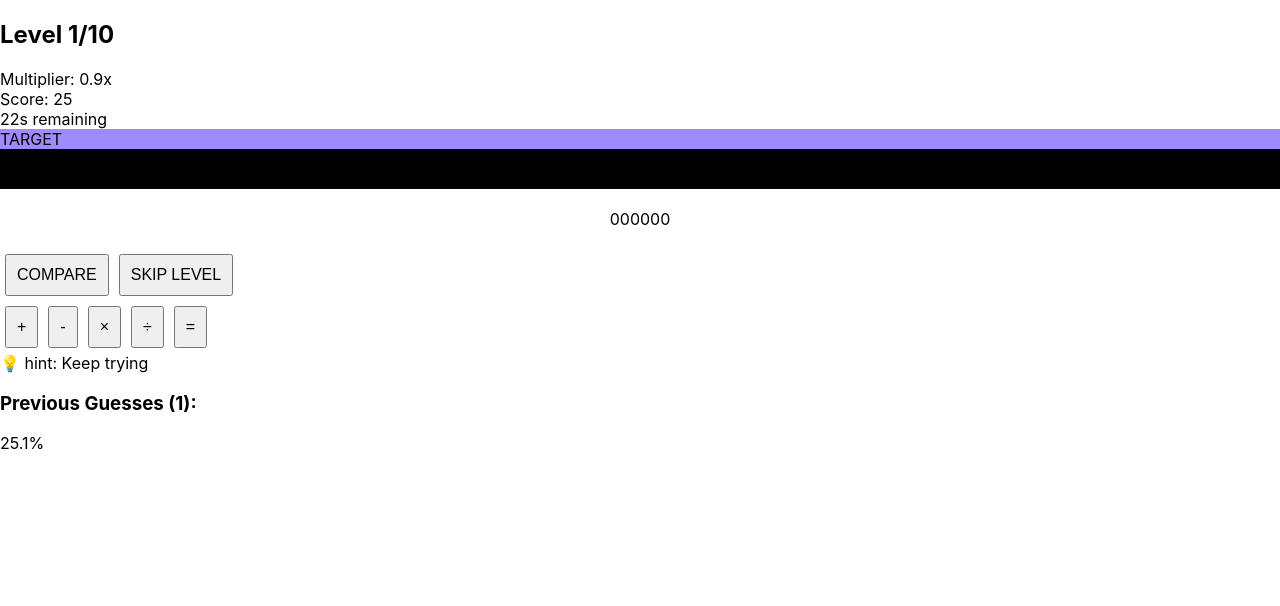
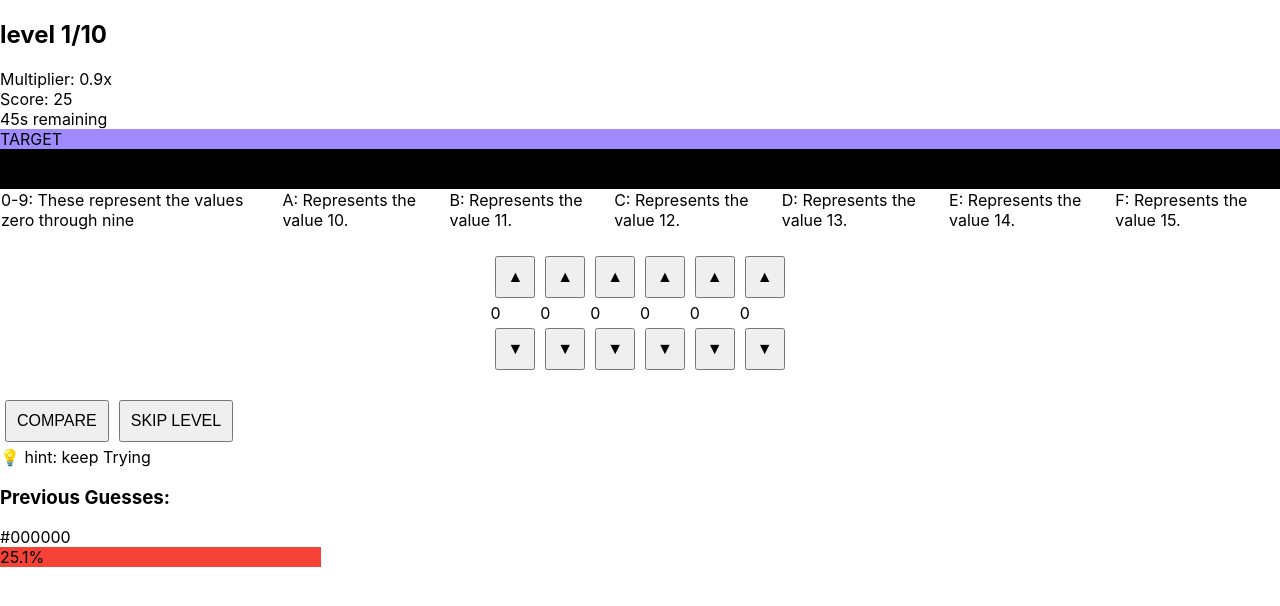
Before and after one commit to 1meatloaf/pascaline-simulator, a React (Create React App) app: page / in a window 1280 px wide. Both pictures are taken after a click on the button "COMPARE". Shown: the top 606 px of the page. Built offline with nearby package versions, Linux system fonts and the light colour scheme.

Commit message:
fea(revert): drop newer function to older one

```diff
--- a/src/App.js
+++ b/src/App.js
@@ -1,17 +1,5 @@
 import React, { useState, useEffect } from 'react';
 import './Game.css';
-
-function generateRandomColor() {
-  return `#${Math.floor(Math.random() * 16777215)
-    .toString(16)
-    .padStart(6, '0')}`;
-}
-
-function getAccuracyColor(accuracy) {
-  if (accuracy >= 70) return '#4CAF50';
-  if (accuracy >= 30) return '#FF9800';
-  return '#F44336';
-}
 
 const Game = () => {
   const [targetColor, setTargetColor] = useState(generateRandomColor());
@@ -19,46 +7,38 @@ const Game = () => {
   const [wheels, setWheels] = useState([0, 0, 0, 0, 0, 0]);
   const [guesses, setGuesses] = useState([]);
   const [multiplier, setMultiplier] = useState(1.0);
-  const [timeLeft, setTimeLeft] = useState(30);
+  const [timeLeft, setTimeLeft] = useState(45);
   const [level, setLevel] = useState(1);
   const [score, setScore] = useState(0);
   const [showPreview, setShowPreview] = useState(false);
   const [hint, setHint] = useState('');
   const [gameEnded, setGameEnded] = useState(false);
   const [bestGuesses, setBestGuesses] = useState([]);
-  const [totalTime, setTotalTime] = useState(0);
-  const [startTime, setStartTime] = useState(Date.now());
-  const [storedValue, setStoredValue] = useState(0);
-  const [operation, setOperation] = useState(null);
 
-  const [gameHistory, setGameHistory] = useState(
+  const [gameHistory,setGameHistory] = useState(
     JSON.parse(localStorage.getItem('gameHistory')) || []
   );
 
-  const currentHex = () => {
-    const value = Math.abs((currentValue % 0x1000000) + 0x1000000) % 0x1000000;
-    return `#${value.toString(16).padStart(6, '0')  .slice(0,6).toUpperCase()}`;
+  const currentHex  = () => {
+    const hex = Math.abs(currentValue).toString(16).padStart(6, '0').slice(0, 6);
+    return `#${hex}`.toUpperCase();
   };
 
   const updateWheel = (index, delta) => {
     const newWheels = [...wheels];
-    newWheels[index] = (newWheels[index] + delta + 10) % 10;
+    newWheels[index] = (newWheels[index] + delta + 16) % 16;
     setWheels(newWheels);
 
-    const value = newWheels.reduce(
-      (acc, val, idx) => acc + val * Math.pow(10, 5 - idx),
-      0
-    );
+
+    const value = newWheels.reduce((acc, val, idx) =>
+      acc + val * Math.pow(16, 5 - idx), 0);
     setCurrentValue(value);
     setShowPreview(false);
   };
 
   const calculateAccuracy = (guessHex) => {
-    const extractRGB = (hex) =>
-      hex
-        .replace('#', '')
-        .match(/\w{2}/g)
-        .map((x) => parseInt(x, 16));
+    const extractRGB = hex =>
+      hex.replace('#','').match(/\w{2}/g).map(x => parseInt(x, 16));
 
     const [tr, tg, tb] = extractRGB(targetColor);
     const [gr, gg, gb] = extractRGB(guessHex);
@@ -69,7 +49,7 @@ const Game = () => {
       Math.pow(tb - gb, 2)
     );
 
-    return Math.max(0, 100 - (distance / 441.67) * 100).toFixed(1);
+  return Math.max(0,100 - (distance / 441.67 * 100)).toFixed(1);
     };
 
     const handleCompare = () => {
@@ -78,177 +58,113 @@ const Game = () => {
         hex: currentHex(),
         accuracy,
         value: currentValue,
-      timestamp: Date.now(),
+        timestamp: Date.now()
       };
 
-    const points = Math.round(100 * (accuracy / 100) * multiplier);
+      const points = Math.round(100 * (accuracy/100) * multiplier);
       setScore((prev) => Math.max(0, prev + points));
 
       setGuesses([...guesses, newGuess]);
       setMultiplier((prev) => (prev > 0 ? Math.max(0, prev - 0.1) : -0.5));
       setShowPreview(true);
 
-    if (accuracy < 70) {
-      const difference =
-        parseInt(targetColor.replace('#', ''), 16) - currentValue;
+      if(accuracy < 70 ) {
+        const difference = parseInt(targetColor.replace('#',''), 16) - currentValue;
         setHint(getHint(difference, guesses.length));
       }
     };
 
     const getHint = (difference, attemptCount) => {
-    if (multiplier > 0.4) return 'Keep trying';
-    const targetStr = targetColor.replace('#', '').toLowerCase().padStart(6, '0');
-    const revealedDigits = Math.min(6, Math.floor((0.4 - multiplier) * 10));
+        if (multiplier > 0.7) return 'keep Trying';
+        const targetSrt = targetColor.replace('#','').toLowerCase().padStart(6, '0');
+        const revealedDigits = Math.min(6, Math.floor((0.7 - multiplier) * 10));
 
-    return `Target starts with: ${targetStr.slice(
-      0,
-      revealedDigits
-    )}${'_'.repeat(6 - revealedDigits)}`;
+        return `Target starts with ${targetSrt.slice(0, revealedDigits)}${'_'.repeat(6 - revealedDigits)}`;
     };
 
-  const handleLevelEnd = (auto = false) => {
+    const handleLevelEnd = ( auto = false ) => {
       let finalGuesses = [...guesses];
 
-    setWheels([0, 0, 0, 0, 0, 0]);
-
-    if (auto && guesses.length === 0) {
+      if(auto && guesses.length === 0) {
         const accuracy = calculateAccuracy(currentHex());
-      finalGuesses = [
-        {
+        finalGuesses =[{
           hex: currentHex(),
           accuracy,
           value: currentValue,
           timestamp: Date.now(),
-          auto: true,
-        },
-      ];
+          auto: true
+        }];
       }
 
       const bestGuess = finalGuesses.reduce((best, curr) =>
       curr.accuracy > best.accuracy ? curr : best
     );
-    setBestGuesses((prev) => [...prev, bestGuess]);
+    setBestGuesses(prev => [...prev, bestGuess]);
 
     if (level >= 10) {
-      setTotalTime(Math.floor((Date.now() - startTime) / 1000));
-      localStorage.setItem(
-        'gameHistory',
-        JSON.stringify([...gameHistory, { score, date: new Date() }])
+      localStorage.setItem('colorPuzzleHistory',
+        JSON.stringify([...gameHistory, {score, date: new Date()}])
       );
       setGameEnded(true);
       return;
     }
 
-    setLevel((prev) => prev + 1);
-    setTimeLeft(30);
+    setLevel(prev => prev + 1);
+    setTimeLeft(45);
     setTargetColor(generateRandomColor());
     setGuesses([]);
     setMultiplier(1.0);
-    setWheels([0, 0, 0, 0]);
+    setWheels([0, 0, 0, 0, 0, 0]);
     setShowPreview(false);
     setHint('');
   };
 
-  const handleOperation = (op) => {
 
-    const validOp = op === '×' ? '*' : op === '÷' ? '/' : op;
-    setStoredValue(currentValue);
-    setOperation(validOp);
-    setWheels([0, 0, 0, 0, 0, 0]);
-    setCurrentValue(0);
-  };
-
-  const handleCalculate = () => {
-    if (!operation || storedValue === null) return;
-
-    let result;
-    switch (operation) {
-      case '+':
-        result = storedValue + currentValue;
-        break;
-      case '-':
-        result = storedValue - currentValue;
-        break;
-      case '*':
-        result = storedValue * currentValue;
-        break;
-      case '/':
-        result = currentValue !== 0 ? Math.trunc(storedValue / currentValue) : 0;
-        break;
-      default:
-        return;
-    }
-
-    result = ((result % 0x1000000) + 0x1000000) % 0x1000000;
-
-    setCurrentValue(result);
-    const newWheels = [];
-    let val = result;
-    for (let i=5; i>=0; i--) {
-      const divisor = Math.pow(10, i);
-      newWheels.unshift(Math.floor(val / divisor) % 10);
-      val %= divisor;
-    }
-    setWheels(newWheels);
-
-    setOperation(null);
-    setStoredValue(null);
-  };
 
     useEffect(() => {
-    let timer;
-    if (!gameEnded && timeLeft > 0) {
-      timer = setInterval(() => {
-        setTimeLeft((prev) => prev - 1);
-      }, 1000);
-    }
-    return () => clearInterval(timer);
-  }, [timeLeft, gameEnded]);
+      if(timeLeft === 0) handleLevelEnd(true);
+    }, [timeLeft]);
 
-  if (gameEnded)
-    return (
-      <EndScreen
-        score={score}
-        bestGuesses={bestGuesses}
-        totalTime={totalTime}
-      />
-    );
+    if(gameEnded) return <EndScreen score={score} bestGuesses={bestGuesses} />;
 
   return (
     <div className="game-container">
-      {/* Header */}
-      <div className="game-header">
-        <h2>Level {level}/10</h2>
-        <div className={`multiplier ${multiplier <= 0 ? 'negative' : ''}`}>
+      {/* header */}
+      <div className='game-header'>
+        <h2>level {level}/10</h2>
+      <div className={`multiplier ${multiplier <= 0 ? 'negatif' : ''}`}>
         Multiplier: {multiplier.toFixed(1)}x
       </div>
-        <div className="score">Score: {score}</div>
-        <div className="timer">{timeLeft}s remaining</div>
+      <div className='score'>Score: {score}</div>
+      <div className='timer'>{timeLeft}s remaining</div>
       </div>
 
       {/* Color Comparison Area */}
-      <div className="color-comparison">
-        <div
-          className="target-color"
-          style={{ backgroundColor: targetColor }}
-        >
+      <div className='color-comparison'>
+        <div className='target-color' style={{ backgroundColor: targetColor }}>
           <span>TARGET</span>
         </div>
-        <div
-          className="player-color"
-          style={{
-            backgroundColor: showPreview ? currentHex() : 'transparent',
-          }}
-        >
+        <div className='player-color'
+        style={{ backgroundColor: showPreview ? currentHex() : 'transparent'}}>
           <span>YOUR COLOR</span>
-          <div className="hex-value">
-            {showPreview && currentHex()}
-          </div>
+          <div className='hex-value'>{showPreview && currentHex()}</div>
         </div>
       </div>
 
-      <div className="pascaline-interface">
-        <div className="wheels">
+      <div className='reps-hex'>
+        <tr>
+          <td>0-9: These represent the values zero through nine</td>
+          <td>A: Represents the value 10.</td>
+          <td>B: Represents the value 11.</td>
+          <td>C: Represents the value 12.</td>
+          <td>D: Represents the value 13.</td>
+          <td>E: Represents the value 14.</td>
+          <td>F: Represents the value 15.</td>
+        </tr>
+      </div>
+
+      <div className='pascaline-interface'>
+        <div className='wheels'>
           {wheels.map((value, index) => (
             <Wheel
               key={index}
@@ -259,35 +175,24 @@ const Game = () => {
           ))}
         </div>
 
-        <div className="game-controls">
-          <button className="compare-button" onClick={handleCompare}>
+        <div className='game-controls'>
+          <button className='compare-button' onClick={handleCompare}>
             COMPARE
           </button>
-          <button className="skip-button" onClick={() => handleLevelEnd()}>
+          <button className='skip-button' onClick={() => handleLevelEnd()}>
             SKIP LEVEL
           </button>
         </div>
       </div>
 
-      {/* Calculator Operations */}
-      <div className="calculator-operations">
-        {['+', '-', '×', '÷'].map((op) => (
-          <button key={op} onClick={() => handleOperation(op)}>
-            {op}
-          </button>
-        ))}
-        <button onClick={handleCalculate}>=</button>
-      </div>
-
-      <div className="hint-container">
-        {hint && <div className="hint">💡 hint: {hint}</div>}
+      <div className='hint-container'>
+        {hint && <div className='hint'>💡 hint: {hint}</div>}
       </div>
 
       <GuessHistory
         guesses={guesses}
         bestGuesses={bestGuesses}
-        setWheels={setWheels}
-        onSelect={(guess) => {
+        onSelect={guess => {
           setCurrentValue(guess.value);
           setShowPreview(true);
         }}
@@ -296,95 +201,85 @@ const Game = () => {
     );
   };
 
-const Wheel = ({ value }) => (
-  <div className="wheel">
-    <div className="wheel-value">{value}</div>
+  const Wheel = ({ value, onIncrement, onDecrement}) => (
+    <div className='wheel'>
+      <button onClick={onIncrement}>▲</button>
+      <div className='wheel-value'>{value}</div>
+      <button onClick={onDecrement}>▼</button>
     </div>
   );
-const GuessHistory = ({ guesses, bestGuesses, setWheels, onSelect }) => {
-  const bestAccuracy =
-    guesses.length > 0
-      ? Math.max(...guesses.map((g) => parseFloat(g.accuracy)))
-      : 0;
+
+  const GuessHistory = ({ guesses, bestGuesses, onSelect }) => {
+    const bestAccuracy = guesses.length > 0 ? Math.max(...guesses.map(g => g.accuracy)) : 0;
 
     return (
-        <div className="guess-history">
-          <h3>Previous Guesses ({guesses.length}):</h3>
-          <div className="guess-list">
+      <div className='guess-history'>
+        <h3>Previous Guesses:</h3>
             {guesses.map((guess, index) => (
               <div
                 key={index}
-                className={`guess-item ${
-                  parseFloat(guess.accuracy) === bestAccuracy ? 'best-guess' : ''
-                }`}
-                onClick={() => {
-                  onSelect(guess);
-                  const newWheels = [];
-                  let val = guess.value;
-                  for (let i = 5; i >= 0; i--) {
-                    const divisor = Math.pow(10, i);
-                    newWheels.unshift(Math.floor(val / divisor) % 10);
-                    val %= divisor;
-                  }
-                  setWheels(newWheels);
+                className={`guess-item ${guess.accuracy == bestAccuracy ? 'best-guess' : ''}`}
+                onClick={() => onSelect(guess)}
+              >
+                <div className='color-swatch' style={{ backgroundColor: guess.hex }}/>
+                <div className='guess-details'>
+                  <div className='hex-code'>{guess.hex}</div>
+                  <div className='accuracy-bar'>
+                    <div
+                      className='bar-fill'
+                      style={{
+                        width: `${guess.accuracy}%`,
+                        backgroundColor: getAccuracyColor(guess.accuracy)
                       }}
                     >
-                <div
-                  className="color-swatch"
-                  style={{ backgroundColor: guess.hex }}
-                  title={`${guess.hex} (${guess.accuracy}%)`}
-                />
-                <span className="accuracy-badge">{guess.accuracy}%</span>
+                      <span className='accuracy-text'>{guess.accuracy}%</span>
+                    </div>
+                  </div>
+                      {guess.auto && <div className='auto-tag'>AUTO</div>}
+                </div>
               </div>
             ))}
-          </div>
         </div>
     );
   };
 
-const EndScreen = ({ score, bestGuesses, totalTime }) => {
-  const formatTime = (seconds) => {
-    const mins = Math.floor(seconds / 60);
-    const secs = seconds % 60;
-    return `${mins}m ${secs.toString().padStart(2, '0')}s`;
-  };
 
-  return (
-    <div className="end-screen">
+
+  const EndScreen = ({ score, bestGuesses }) => (
+    <div className='end-screen'>
       <h2>Game Complete!</h2>
-      <div className="stats">
-        <div>⏱ Total Time: {formatTime(totalTime)}</div>
-        <div> Total Score: {score}</div>
-      </div>
+      <div className='total-score'>Final Score: {score}</div>
 
-      <div className="accuracy-breakdown">
-        <h3>Best Accuracy per Level:</h3>
+      <div className='heatmap'>
         {bestGuesses.map((guess, index) => (
-          <div key={index} className="level-accuracy">
-            <span>
-              Level {index + 1}: {guess.accuracy}%
-            </span>
-            <div className="accuracy-bar">
           <div
-                className="bar-fill"
+            key={index}
+            className='heatmap-item'
             style={{
-                  width: `${guess.accuracy}%`,
-                  backgroundColor: getAccuracyColor(guess.accuracy),
-                }}
-              />
-            </div>
+              backgroundColor: guess.hex,
+              opacity: guess.accuracy / 100
+            }}>
+              <span>L{index + 1}</span>
           </div>
         ))}
       </div>
 
       <button
-        className="play-again"
-        onClick={() => window.location.reload()}
-      >
+        className='play-again'
+        onClick={() => window.location.reload()}>
           Play Again
         </button>
     </div>
   );
-};
+
+function generateRandomColor() {
+  return `#${Math.floor(Math.random() * 16777215).toString(16).padStart(6, '0')}`;
+}
+
+function getAccuracyColor(accuracy) {
+  if(accuracy >= 70) return '#4CAF50';
+  if(accuracy >= 30) return '#FF9800';
+  return '#F44336';
+}
 
 export default Game;
```
Lines whose indentation alone changed are shown as unchanged.
